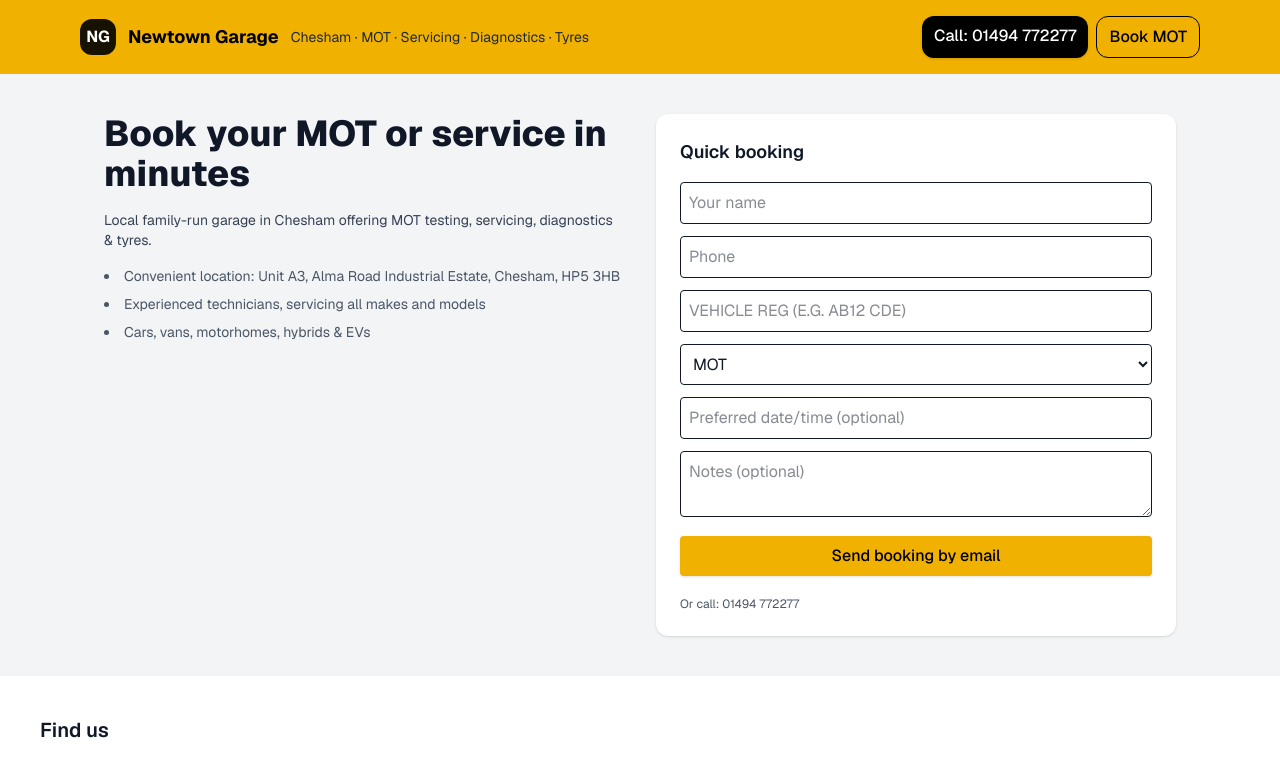
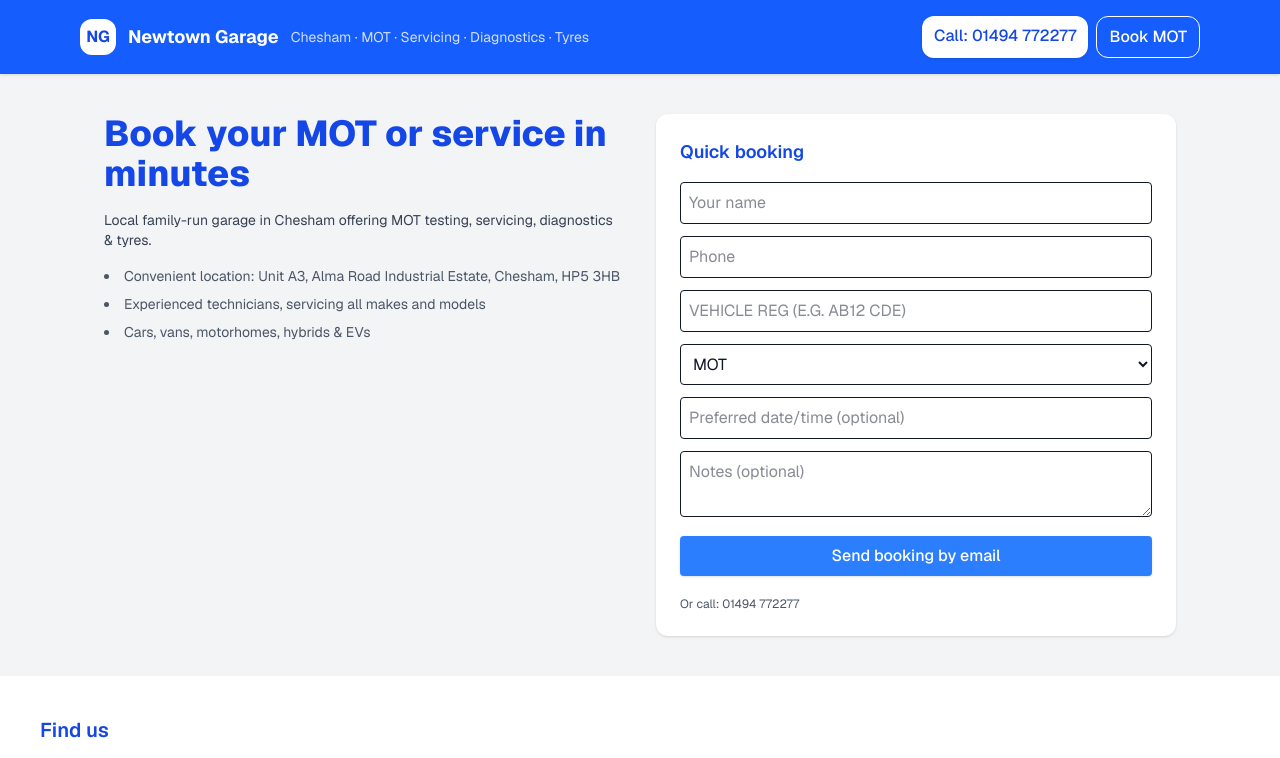
Before and after one commit to jedi-coda/torque-sites, a Next.js app: page / in a window 1280 px wide. Shown: the top 758 px of the page. Built offline with nearby package versions, Linux system fonts and the light colour scheme.

Commit message:
Newtown Garage (Chesham) with blue theme and test email

```diff
--- a/components/GarageMicrosite.tsx
+++ b/components/GarageMicrosite.tsx
@@ -1,7 +1,7 @@
 'use client';
 
 function mailtoBooking(fd: FormData) {
-  const to = "service@newtowngaragechesham.co.uk"; // placeholder email, replace with their real one if you get it
+  const to = "za.akhtar@gmail.com"; // Temporary for testing
   const subject = "Booking request via demo microsite";
   const body = `Hi Newtown Garage,
 
@@ -25,18 +25,18 @@ export default function GarageMicrosite() {
   return (
     <main className="min-h-screen font-sans bg-white text-gray-900">
       {/* Sticky header */}
-      <header className="sticky top-0 z-50 bg-yellow-500 text-black">
+      <header className="sticky top-0 z-50 bg-blue-600 text-white shadow">
         <div className="max-w-6xl mx-auto flex items-center justify-between p-4">
           <div className="flex items-center gap-3">
-            <div className="size-9 rounded-xl bg-black/90 text-white grid place-items-center font-bold">NG</div>
+            <div className="size-9 rounded-xl bg-white text-blue-700 grid place-items-center font-bold">NG</div>
             <h1 className="text-lg font-bold leading-tight">Newtown Garage</h1>
-            <p className="text-sm text-gray-800">Chesham · MOT · Servicing · Diagnostics · Tyres</p>
+            <p className="text-sm opacity-80">Chesham · MOT · Servicing · Diagnostics · Tyres</p>
           </div>
           <div className="flex gap-2">
-            <a href="tel:01494772277" className="px-3 py-2 bg-black text-white rounded-xl font-medium shadow">
+            <a href="tel:01494772277" className="px-3 py-2 bg-white text-blue-700 rounded-xl font-medium shadow">
               Call: 01494 772277
             </a>
-            <a href="#booking" className="px-3 py-2 border border-black rounded-xl font-medium">
+            <a href="#booking" className="px-3 py-2 border border-white rounded-xl font-medium">
               Book MOT
             </a>
           </div>
@@ -47,7 +47,9 @@ export default function GarageMicrosite() {
       <section className="bg-gray-100">
         <div className="max-w-6xl mx-auto grid md:grid-cols-2 gap-8 p-6 md:p-10">
           <div>
-            <h2 className="text-3xl md:text-4xl font-extrabold">Book your MOT or service in minutes</h2>
+            <h2 className="text-3xl md:text-4xl font-extrabold text-blue-700">
+              Book your MOT or service in minutes
+            </h2>
             <p className="mt-4 text-sm text-gray-700">
               Local family-run garage in Chesham offering MOT testing, servicing, diagnostics & tyres.
             </p>
@@ -60,7 +62,7 @@ export default function GarageMicrosite() {
 
           {/* Booking form */}
           <div id="booking" className="bg-white p-6 rounded-xl shadow">
-            <h3 className="text-lg font-semibold mb-4">Quick booking</h3>
+            <h3 className="text-lg font-semibold mb-4 text-blue-700">Quick booking</h3>
             <form action={mailtoBooking} className="space-y-3">
               <input name="name" placeholder="Your name" className="w-full p-2 border rounded" required />
               <input name="phone" placeholder="Phone" className="w-full p-2 border rounded" required />
@@ -73,7 +75,7 @@ export default function GarageMicrosite() {
               </select>
               <input name="when" placeholder="Preferred date/time (optional)" className="w-full p-2 border rounded" />
               <textarea name="notes" placeholder="Notes (optional)" className="w-full p-2 border rounded" />
-              <button type="submit" className="w-full bg-yellow-500 text-black p-2 rounded font-medium shadow">
+              <button type="submit" className="w-full bg-blue-500 text-white p-2 rounded font-medium shadow">
                 Send booking by email
               </button>
               <p className="text-xs text-gray-600 mt-2">Or call: 01494 772277</p>
@@ -84,7 +86,7 @@ export default function GarageMicrosite() {
 
       {/* Find us */}
       <section className="bg-white p-6 md:p-10">
-        <h3 className="text-xl font-semibold mb-4">Find us</h3>
+        <h3 className="text-xl font-semibold mb-4 text-blue-700">Find us</h3>
         <div className="grid md:grid-cols-2 gap-6">
           <div className="p-4 border rounded-xl shadow">
             <h4 className="font-medium">Newtown Garage (Chesham)</h4>
@@ -92,7 +94,7 @@ export default function GarageMicrosite() {
             <p>Mon–Fri: 08:00–17:30</p>
             <p>Sat: 08:00–13:00</p>
             <p>Sun: Closed</p>
-            <a href="tel:01494772277" className="block mt-2 px-3 py-2 bg-yellow-500 text-black rounded-xl shadow">
+            <a href="tel:01494772277" className="block mt-2 px-3 py-2 bg-blue-500 text-white rounded-xl shadow">
               Call 01494 772277
             </a>
           </div>
```
